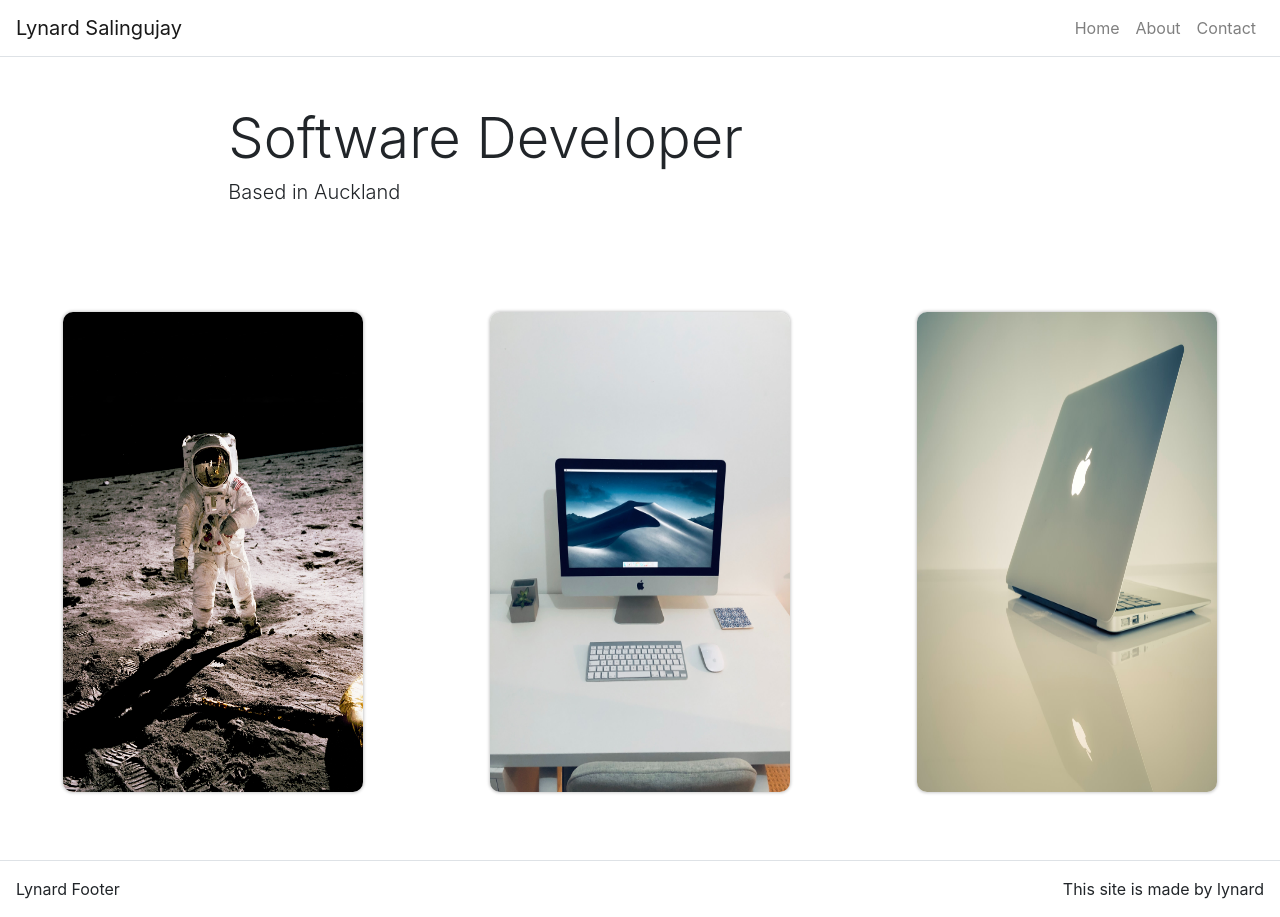
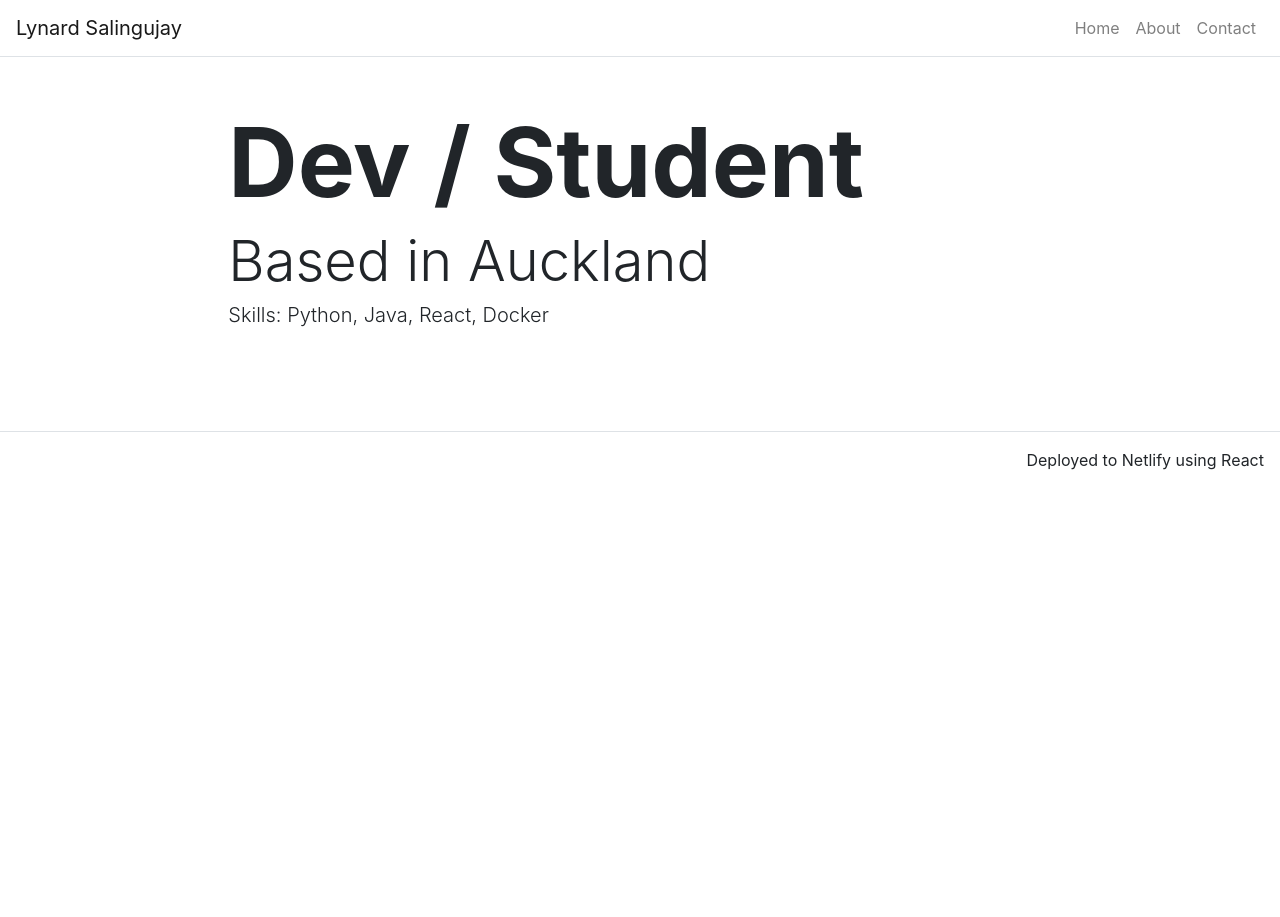
Before and after one commit to lynardsalingujay/portfolio-site, a React (Create React App) app: page / in a window 1280 px wide. After the commit the page ends 800 px from the top, so only its background shows below. Built offline with nearby package versions, Linux system fonts and the light colour scheme.

Commit message:
clean up homepage

```diff
--- a/src/components/Footer.js
+++ b/src/components/Footer.js
@@ -1,18 +1,16 @@
-import React from "react";
-import Container from "react-bootstrap/Container";
-import Row from "react-bootstrap/Row";
-import Col from "react-bootstrap/Col";
+import React from 'react';
+import Container from 'react-bootstrap/Container';
+import Row from 'react-bootstrap/Row';
+import Col from 'react-bootstrap/Col';
 
 function Footer() {
   return (
-    <footer className="mt-5">
+    <footer className='mt-5'>
       <Container fluid={true}>
-        <Row className="border-top justify-content-between p-3">
-          <Col className="p-0" md={3} sm={12}>
-            Lynard Footer
-          </Col>
-          <Col className="p-0 d-flex justify-content-end" md={3}>
-            This site is made by lynard
+        <Row className='border-top justify-content-between p-3'>
+          <Col className='p-0' md={3} sm={12}></Col>
+          <Col className='p-0 d-flex justify-content-end' md={3}>
+            Deployed to Netlify using React
           </Col>
         </Row>
       </Container>
--- a/src/pages/HomePage.js
+++ b/src/pages/HomePage.js
@@ -1,16 +1,15 @@
-import React from "react";
-import Hero from "../components/Hero";
-import Carousel from "../components/Carousel";
+import React from 'react';
+import Hero from '../components/Hero';
+// import Carousel from '../components/Carousel';
 
 function HomePage(props) {
   return (
     <div>
       <Hero
-        // title="Software Developer"
-        subTitle="Software Developer"
-        text="Based in Auckland"
+        title='Dev / Student'
+        subTitle='Based in Auckland'
+        text='Skills: Python, Java, React, Docker'
       />
-      <Carousel />
     </div>
   );
 }
```
Also changed, not shown: package.json (+7 -7 lines), src/components/Hero.js (+10 -10 lines).
